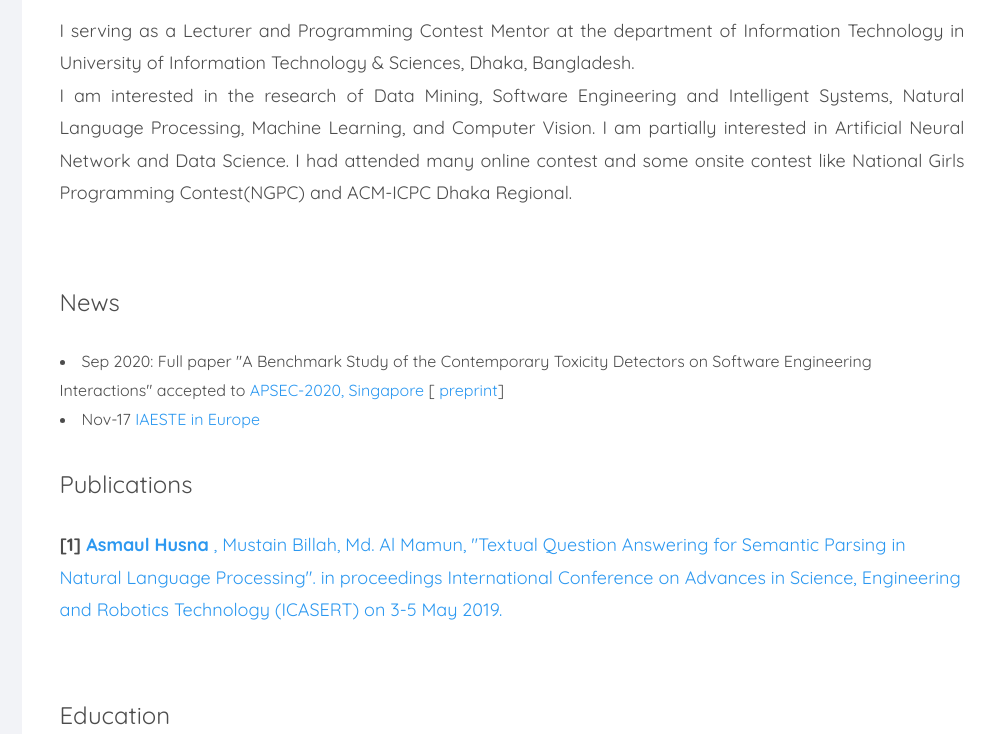
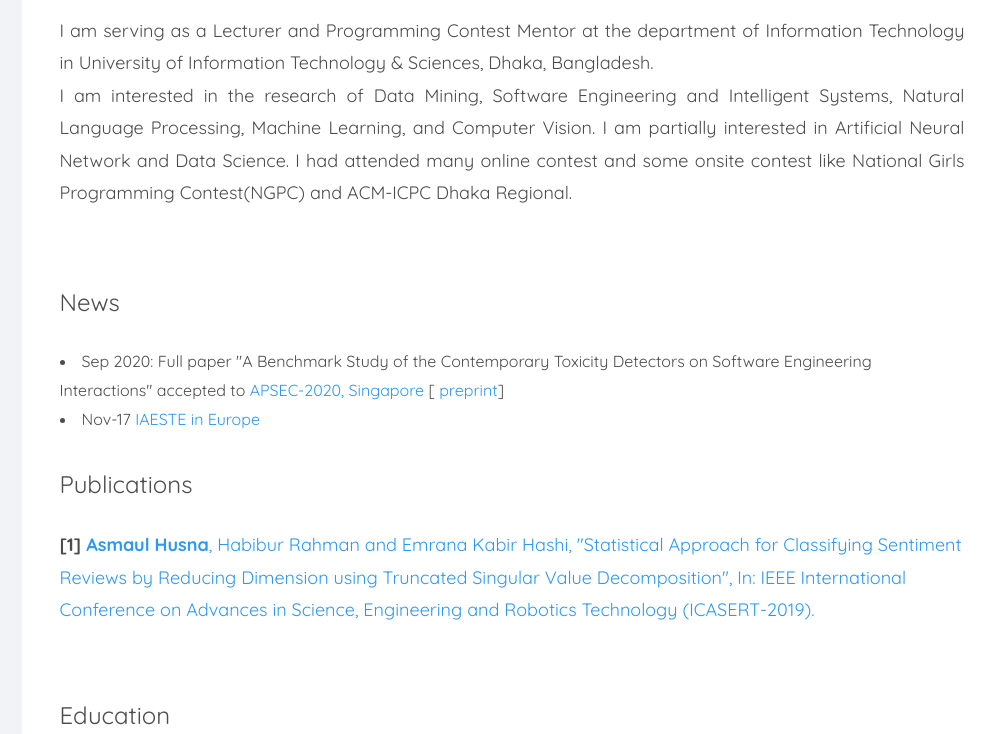
Before and after one commit to asmaulhusnabd/asmaulhusnabd.github.io, a plain HTML site: page index.html in a window 1280 px wide. Shown: the top 734 px of the page, 278-1280 px from the left. Drawn offline with nearby package versions, Linux system fonts and the light colour scheme; a web font is replaced by a local one.

Commit message:
First Commit

```diff
--- a/index.html
+++ b/index.html
@@ -125,7 +125,7 @@
 									<div class="row row-bottom-padded-sm animate-box" data-animate-effect="fadeInLeft">
 										<div class="col-md-12">
 											<div class="about-desc">
-												<font size="4">	<p style="text-align:justify">I serving as a Lecturer and Programming Contest Mentor at the department of Information Technology in University of Information Technology & Sciences, Dhaka, Bangladesh.
+												<font size="4">	<p style="text-align:justify">I am serving as a Lecturer and Programming Contest Mentor at the department of Information Technology in University of Information Technology & Sciences, Dhaka, Bangladesh.
 													<br>
 												I am interested in the research of Data Mining, Software Engineering and Intelligent Systems, Natural Language Processing, Machine Learning, and Computer Vision. I am partially interested in Artificial Neural Network and Data Science. I had attended many online contest and some onsite contest like National Girls Programming Contest(NGPC) and ACM-ICPC Dhaka Regional.</p> </font>
 											</div>
@@ -161,7 +161,7 @@
 												<p><font size="5"> Publications  </font> </p>
 												<p>
 													<font size="4"> <strong> [1] </strong>
-														<a href="https://ieeexplore.ieee.org/stamp/stamp.jsp?tp=&arnumber=8934734"><strong> Asmaul Husna </strong>, Mustain Billah, Md. Al Mamun, "Textual Question Answering for Semantic Parsing in Natural Language Processing". in proceedings International Conference on Advances in Science, Engineering and Robotics Technology (ICASERT) on 3-5 May 2019.
+														<a href="https://doi.org/10.1109/ICASERT.2019.8934507"><strong>Asmaul Husna</strong>, Habibur Rahman and Emrana Kabir Hashi, "Statistical Approach for Classifying Sentiment Reviews by Reducing Dimension using Truncated Singular Value Decomposition", In: IEEE International Conference on Advances in Science, Engineering and Robotics Technology (ICASERT-2019).
 														</a>
 													</font>
 												</p>
```
